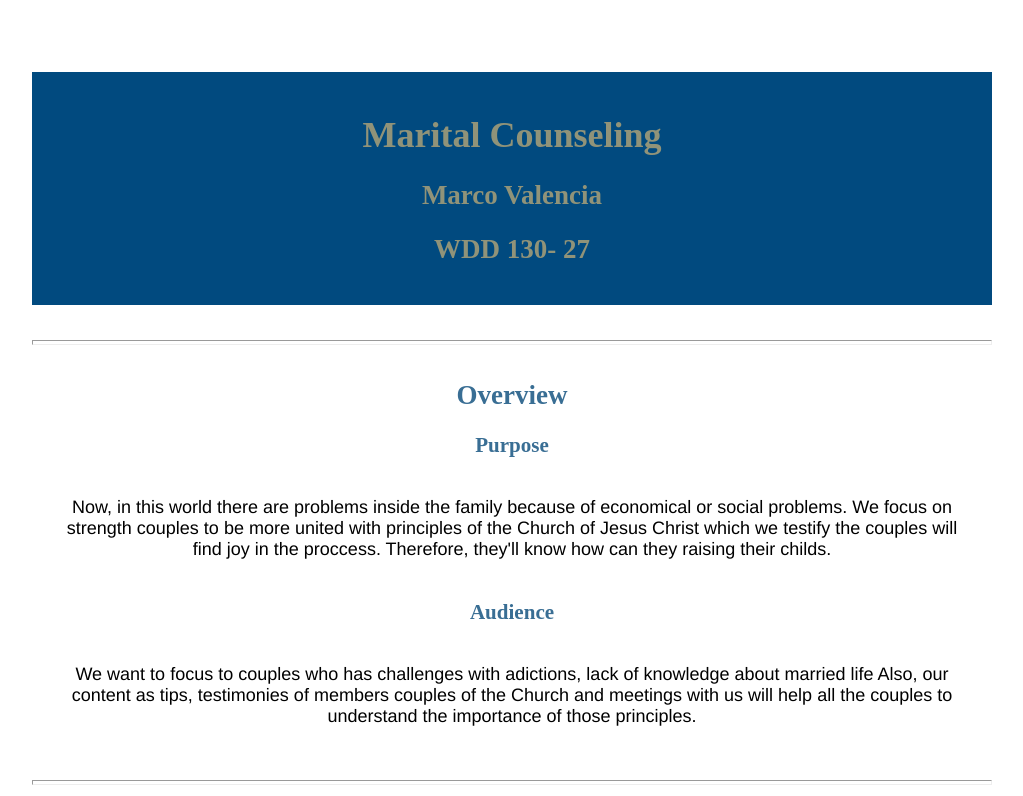
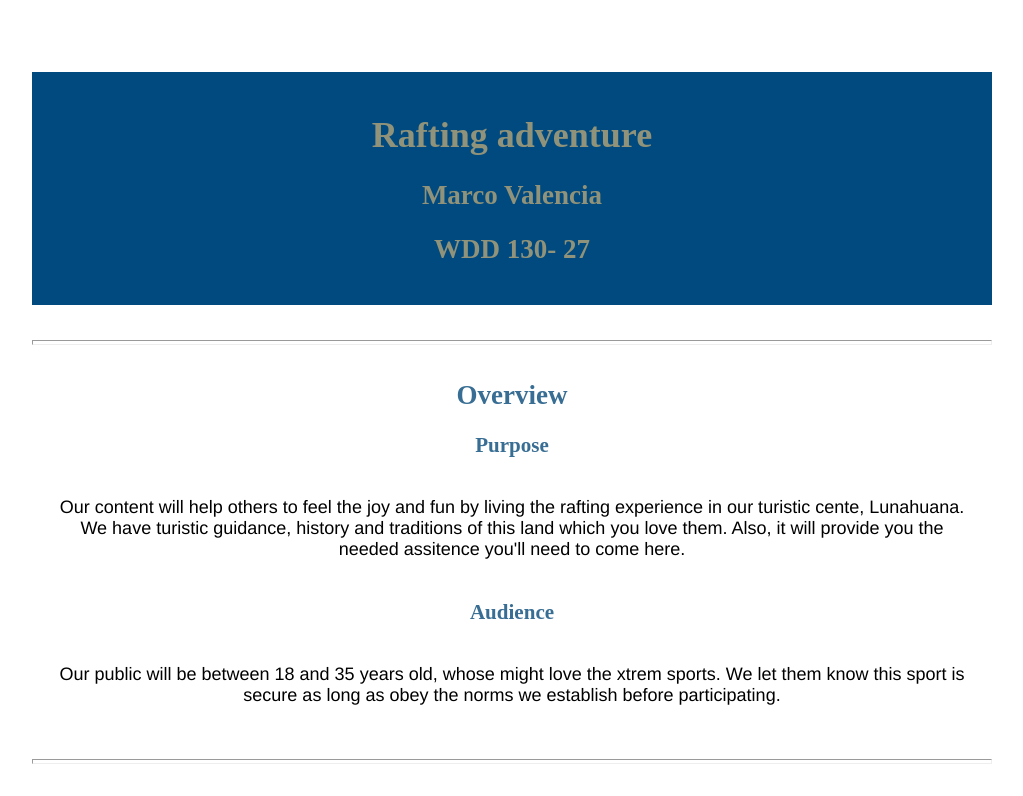
Before and after one commit to MarcoValencia31/wdd130-27, a plain HTML site: page site-plan-rafting.html in a window 1280 px wide. Shown: the top 796 px of the page, without its empty margins (128-1151 px from the left). Drawn offline with Linux system fonts and the light colour scheme; a web font is replaced by a local one.

Commit message:
Nueva carpeta agregada

```diff
--- a/site-plan-rafting.html
+++ b/site-plan-rafting.html
@@ -9,7 +9,7 @@
 
 <body>
   <header>
-    <h1>Marital Counseling</h1>
+    <h1>Rafting adventure</h1>
     <h2>Marco Valencia</h2>
     <h2>WDD 130- 27</h2>
     <!-- In the header above, add the name of your site, your name and class number. For example if you are in section 3 you would put WDD 130-03 -->
@@ -19,16 +19,16 @@
     <hr />
     <h2>Overview</h2>
     <h3>Purpose</h3>
-    <p>Now, in this world there are problems inside the family because of economical or social problems.
-      We focus on strength couples to be more united with principles of the Church of Jesus Christ which we testify the couples will find joy in the proccess.
-      Therefore, they'll know how can they raising their childs.
+    <p>Our content will help others to feel the joy and fun by living the rafting experience
+      in our turistic cente, Lunahuana.
+      We have turistic guidance, history and traditions of this land which you love them.
+      Also, it will provide you the needed assitence you'll need to come here.
     </p>
     <!-- change this -->
 
     <h3>Audience</h3>
-    <p>We want to focus to couples who has challenges with adictions, lack of knowledge about married life
-      Also, our content as tips, testimonies of members couples of the Church and meetings with us will help all the couples to understand the importance
-      of those principles.
+    <p>Our public will be between 18 and 35 years old, whose might love the xtrem sports.
+      We let them know this sport is secure as long as obey the norms we establish before participating.
     </p>
     <!-- change this -->
 
```
Also changed, not shown: images/couple.jpg (deleted), images/rafting.png (added).
